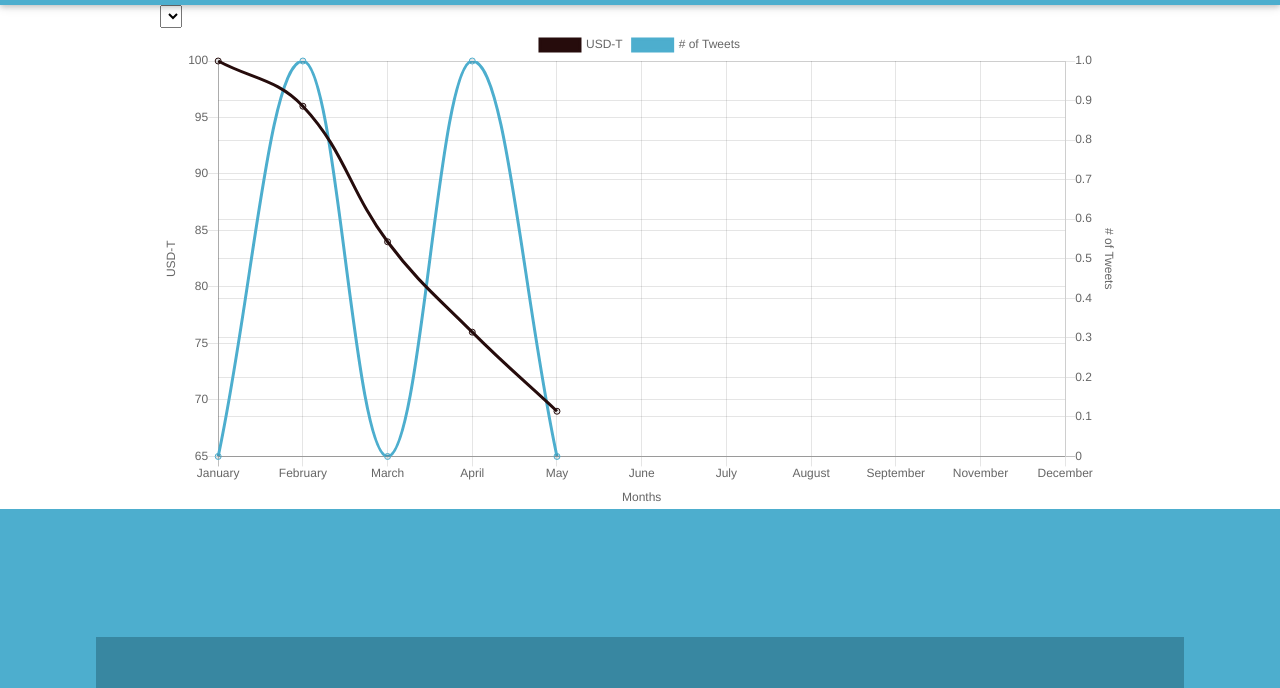
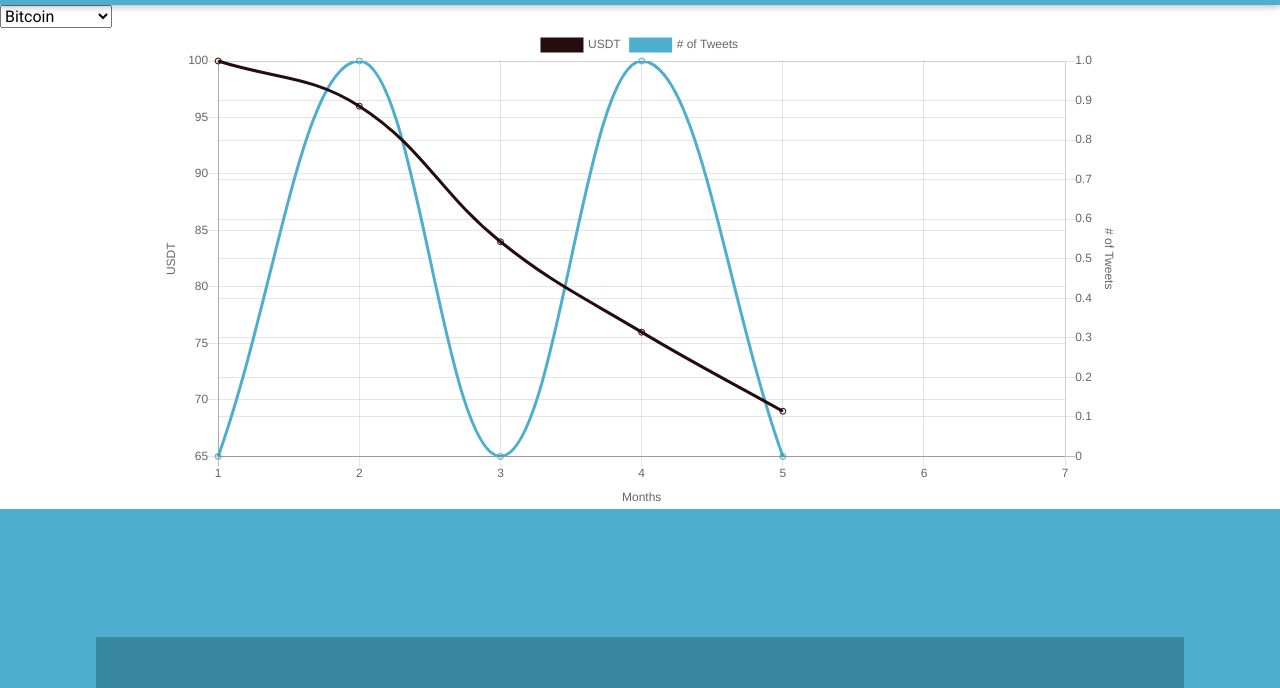
Before and after one commit to alxgmpr/Bitrate, a website: page index.html in a window 1280 px wide. Shown: the part 51-739 px from the top of the page. Drawn offline with nearby package versions, Linux system fonts and the light colour scheme.

Commit message:
added Dropdown and some functions

```diff
--- a/index.html
+++ b/index.html
@@ -44,17 +44,19 @@
         </ul>
     </div>
 </nav>
-
-<div style="width:75%;margin: 0 auto;">
-    <form action="">
-        <select>
-            <option value="Bitcoin"></option>
-            <option value="Bitcoin-Cash"></option>
-            <option value="Litecoin"></option>
-            <option value="Ethereum"></option>
-            <option value="Ripple"></option>
+<div id="dropdown">
+    <form >
+        <select id = "coins" onChange = "getCoinValue()">
+            <option value="Bitcoin" selected = "selected">Bitcoin</option>
+            <option value="Bitcoin-Cash">Bitcoin-Cash</option>
+            <option value="Litecoin">Litecoin</option>
+            <option value="Ethereum">Ethereum</option>
+            <option value="Cardano">Cardano</option>
         </select>
     </form>
+</div>
+<div style="width:75%;margin: 0 auto;">
+
     <canvas id="myChart"></canvas>
 </div>
 
@@ -121,13 +123,48 @@
 <script type="text/javascript" src="https://cdnjs.cloudflare.com/ajax/libs/Chart.js/2.7.2/Chart.min.js"></script>
 
 <script>
+
+
+
+    $( document ).ready(function() {
+        getCoinValue();
+        getDate();
+    });
+
+
+    function getCoinValue()
+    {
+        var selection = document.getElementById("coins");
+        var coin = selection.options[selection.selectedIndex].value;
+        console.log(coin);
+        createChart(coin);
+    }
+    function getDate(){
+        var date = new Date();
+        var day = date.getDate();
+        var month = date.getMonth()
+        day = 7
+        console.log(day);
+        if(day <= 6){
+
+        }
+        var dateArray = [];
+        for(var i = 0;i<7;i++) {
+            dateArray.unshift(day - i);
+        }
+
+        return dateArray;
+    }
+
+    function createChart(coin)
+    {
         var canvas = document.getElementById('myChart');
         new Chart(canvas, {
             type: 'line',
             data: {
-            labels: ['January', 'February', 'March', 'April', 'May',"June","July","August","September","November","December"],
+                labels: getDate(),
                 datasets: [{
-                label: 'USD-T',
+                    label: 'USDT',
                     borderColor: 'rgb(38, 12, 12)',
                     // backgroundColor: window.chartColors.red,
                     yAxisID: 'left-axis',
@@ -145,15 +182,15 @@
             options: {
                 scales: {
                     yAxes: [{
-                    scaleLabel:{
+                        scaleLabel: {
                             display: true,
-                        labelString: "USD-T"
+                            labelString: "USDT"
                         },
                         id: 'left-axis',
                         type: 'linear',
                         position: 'left'
                     }, {
-                    scaleLabel:{
+                        scaleLabel: {
                             display: true,
                             labelString: "# of Tweets"
                         },
@@ -166,7 +203,7 @@
                         }
                     }],
                     xAxes: [{
-                    scaleLabel:{
+                        scaleLabel: {
                             display: true,
                             labelString: "Months"
                         }
@@ -174,6 +211,7 @@
                 }
             }
         });
+    }
 </script>
 </body>
 
```
Lines whose indentation alone changed are shown as unchanged.
